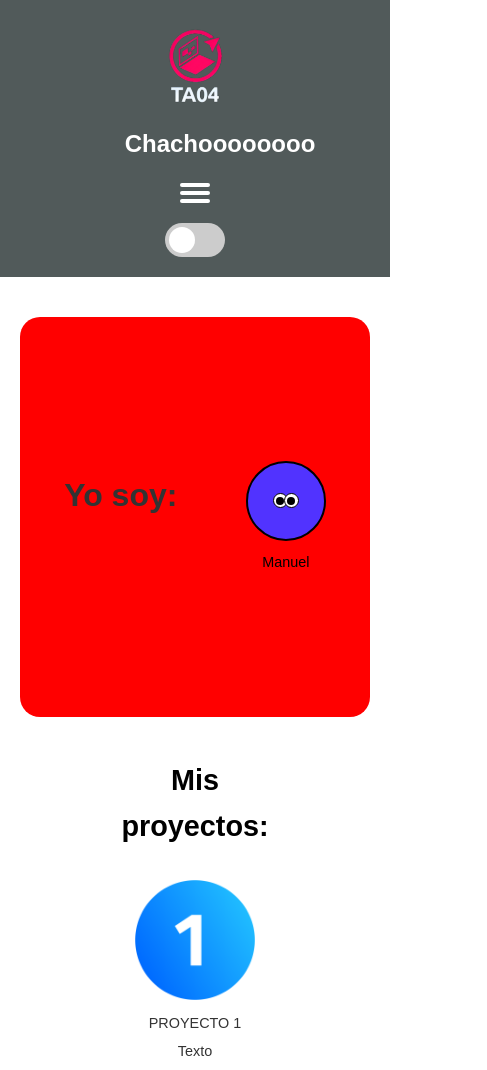
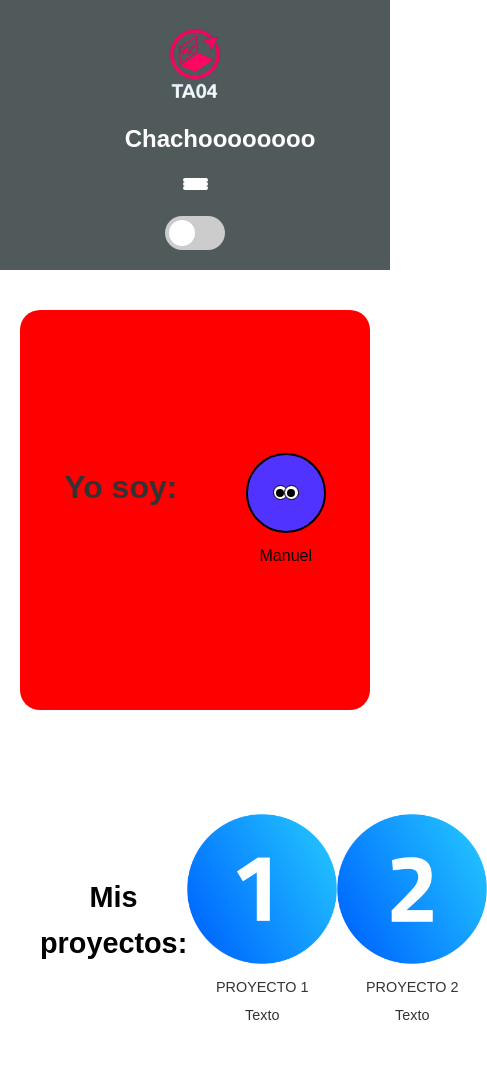
Before and after one commit to ManuelAmaya-ITB2425/Portafolios, a plain HTML site: page index.html in a window 390 px wide. Shown: the top 1070 px of the page, 487 px wide, since content can reach past the window. Drawn offline with Linux system fonts and the light colour scheme.

Commit message:
Update index.css

```diff
--- a/index.css
+++ b/index.css
@@ -378,35 +378,47 @@ footer {
 @media (max-width: 768px) {
     header {
         flex-direction: column;
-        align-items: center;
+        text-align: center;
     }
-    nav {
-        flex-direction: column;
-        align-items: center;
+
+    header img {
+        width: 100px; /* Reduce la imagen en pantallas pequeñas */
     }
-    nav a {
+
+    .hamburger-icon {
+        display: block;
+    }
+
+    .apartado {
+        flex-basis: 48%; /* Dos elementos por fila */
+    }
+
+    .formulario {
         padding: 15px;
     }
-    header img {
-        width: 30%;
-    }
-    #apartados {
-        flex-direction: column; /* Los apartados se apilan */
-        gap: 10px; /* Espaciado reducido en dispositivos pequeños */
+
+    .tabla {
+        font-size: 0.9rem;
     }
 }
 
+/* Pantallas muy pequeñas */
 @media (max-width: 480px) {
-    body {
-        font-size: 0.9rem;
-    }
     header h1 {
         font-size: 1.5rem;
     }
-    nav a {
-        font-size: 0.8rem;
+
+    .apartado {
+        flex-basis: 100%; /* Un solo elemento por fila */
+        margin-bottom: 20px;
     }
-    .apartado img {
-        max-width: 120px; /* Las imágenes se ajustan más en pantallas pequeñas */
+
+    .formulario {
+        padding: 10px;
+    }
+
+    .hamburger-icon {
+        width: 25px;
+        height: 18px;
     }
 }
```
